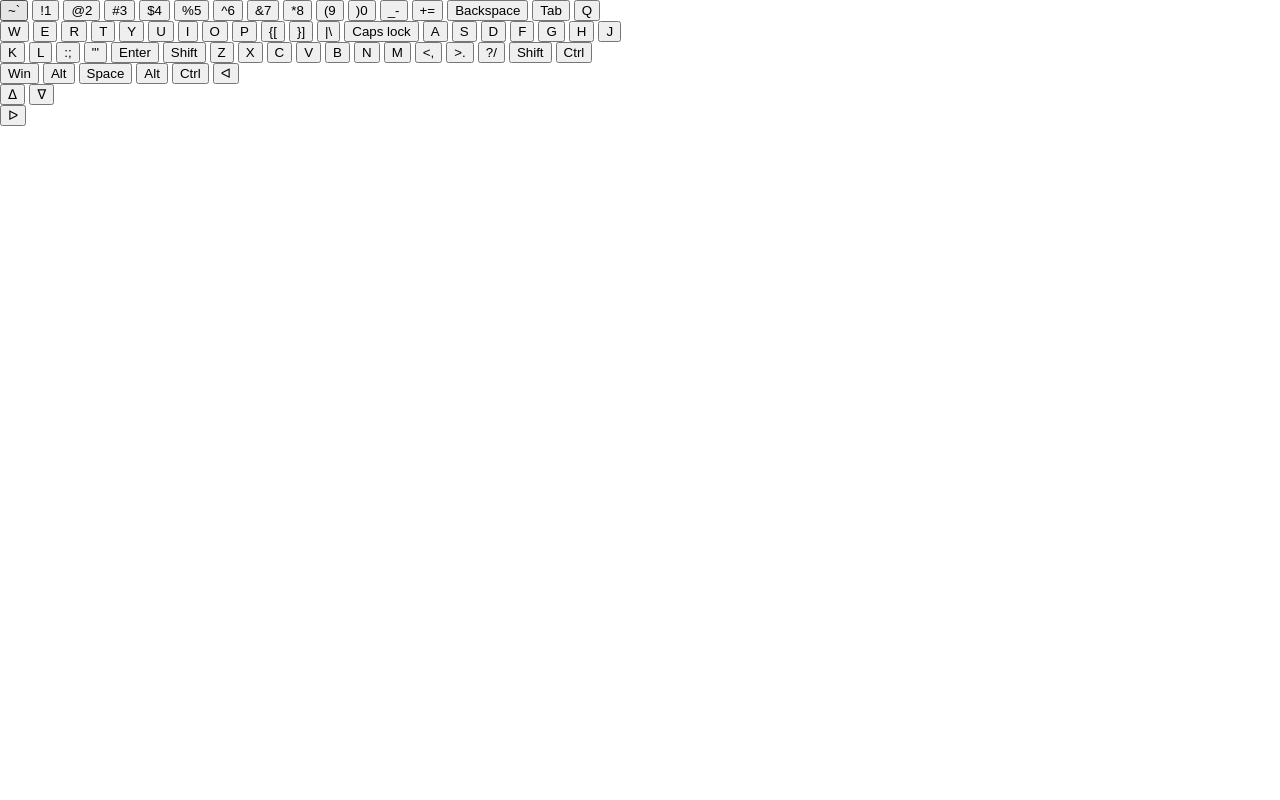
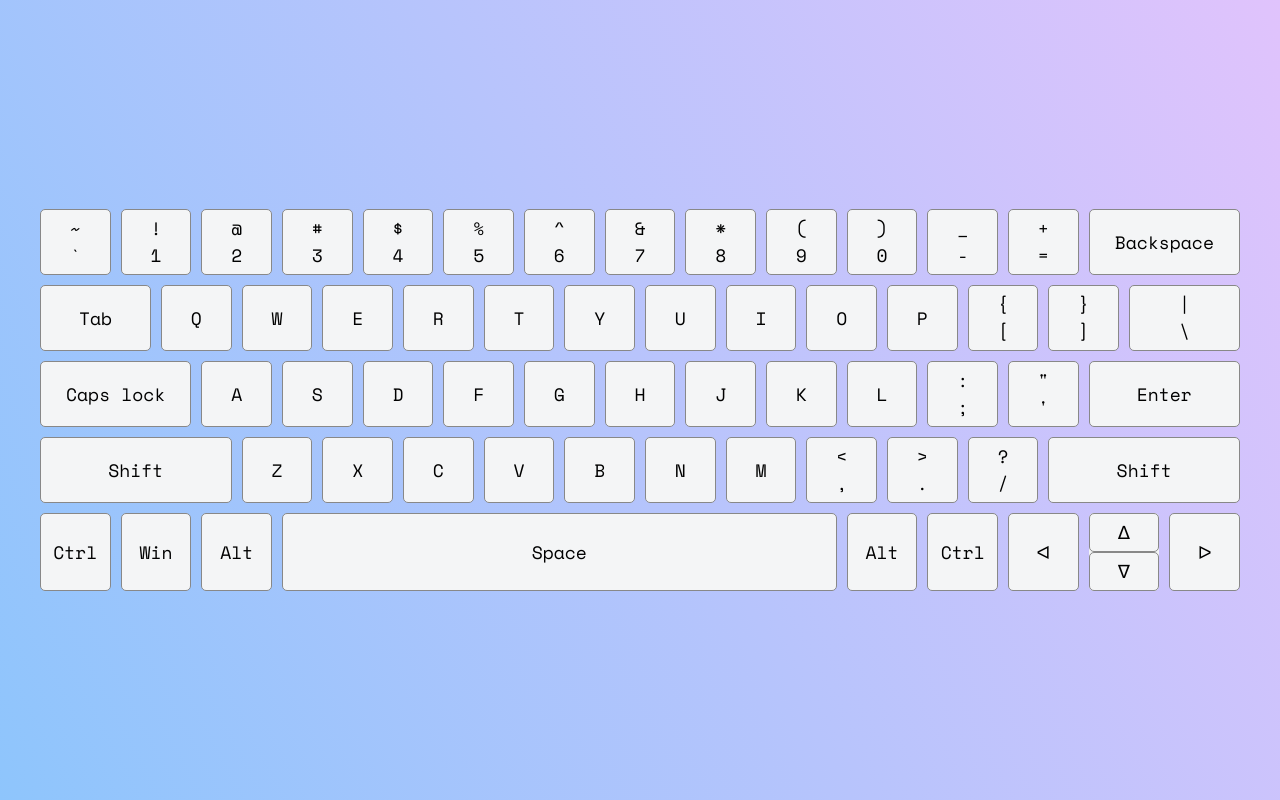
Before and after one commit to Psixodelik/psixodelik.github.io, a plain HTML site: page index.html in a window 1280 px wide. Drawn offline with nearby package versions, Linux system fonts and the light colour scheme.

Commit message:
Update style.css

```diff
--- a/style.css
+++ b/style.css
@@ -1,64 +1,72 @@
+@import url("https://fonts.googleapis.com/css2?family=Space+Mono&display=swap");
+
 body {
-  display: grid;
-  grid-template-columns: minmax(0, 100vh) 250px minmax(400px, auto);
+  display: flex;
+  align-items: center;
+  justify-content: center;
+  width: 100vw;
+  height: 100vh;
   margin: 0;
-  padding: 0;
 
-  overflow: hidden;
+  background-color: #8ec5fc;
+  background-image: linear-gradient(62deg, #8ec5fc 0%, #e0c3fc 100%);
 }
 
-.block-1 {
-  height: fit-content;
-  height: -moz-fit-content;
+/* BEGIN */
 
-  background-color: cyan;
+.keyboard {
+  display: grid;
+  grid-gap: 10px;
+  grid-template-columns: repeat(30, 1fr);
+  width: 1200px;
 }
 
-.block-1::after {
-  display: block;
-  padding-bottom: 100%;
+.key {
+  display: flex;
+  flex-direction: column;
+  grid-column: span 2;
+  align-items: center;
+  justify-content: center;
+  padding: 5px;
 
-  content: '';
+  font: 18px/1.5 "Space Mono", monospace;
+
+  background-color: #f4f5f6;
+  border: 1px solid #888;
+  border-radius: 5px;
+  cursor: pointer;
 }
 
-.block-2 {
-  height: 100vh;
-
-  background-color: antiquewhite;
+.key:hover {
+  background-color: #fff;
 }
 
-.block-3 {
-  height: 100vh;
+/* END */
 
-  background-color: pink;
+.span-3 {
+  grid-column: span 3;
 }
 
-/* max-width = ширина_block-2 + ширина_block-3 + минимальная_ширина_block-1 */
-@media (max-width: 950px) {
-  body {
-    grid-template-rows: auto 1fr;
-    grid-template-columns: auto 250px;
-  }
-
-  .block-2 {
-    grid-row: span 2;
-  }
+.span-4 {
+  grid-column: span 4;
 }
 
-/* max-width = ширина_block-2 + ширина_block-3 */
-@media (max-width: 650px) {
-  body {
-    grid-template-rows: unset;
-    grid-template-columns: 1fr;
-    overflow: unset;
-  }
+.span-5 {
+  grid-column: span 5;
+}
 
-  .block-2,
-  .block-3 {
-    width: 100%;
-  }
+.span-14 {
+  grid-column: span 14;
+}
 
-  .block-2 {
-    grid-row: unset;
-  }
+.p-0 {
+  padding: 0;
 }
+
+.w-100 {
+  width: 100%;
+}
+
+.border-none {
+  border: none;
+}
```
